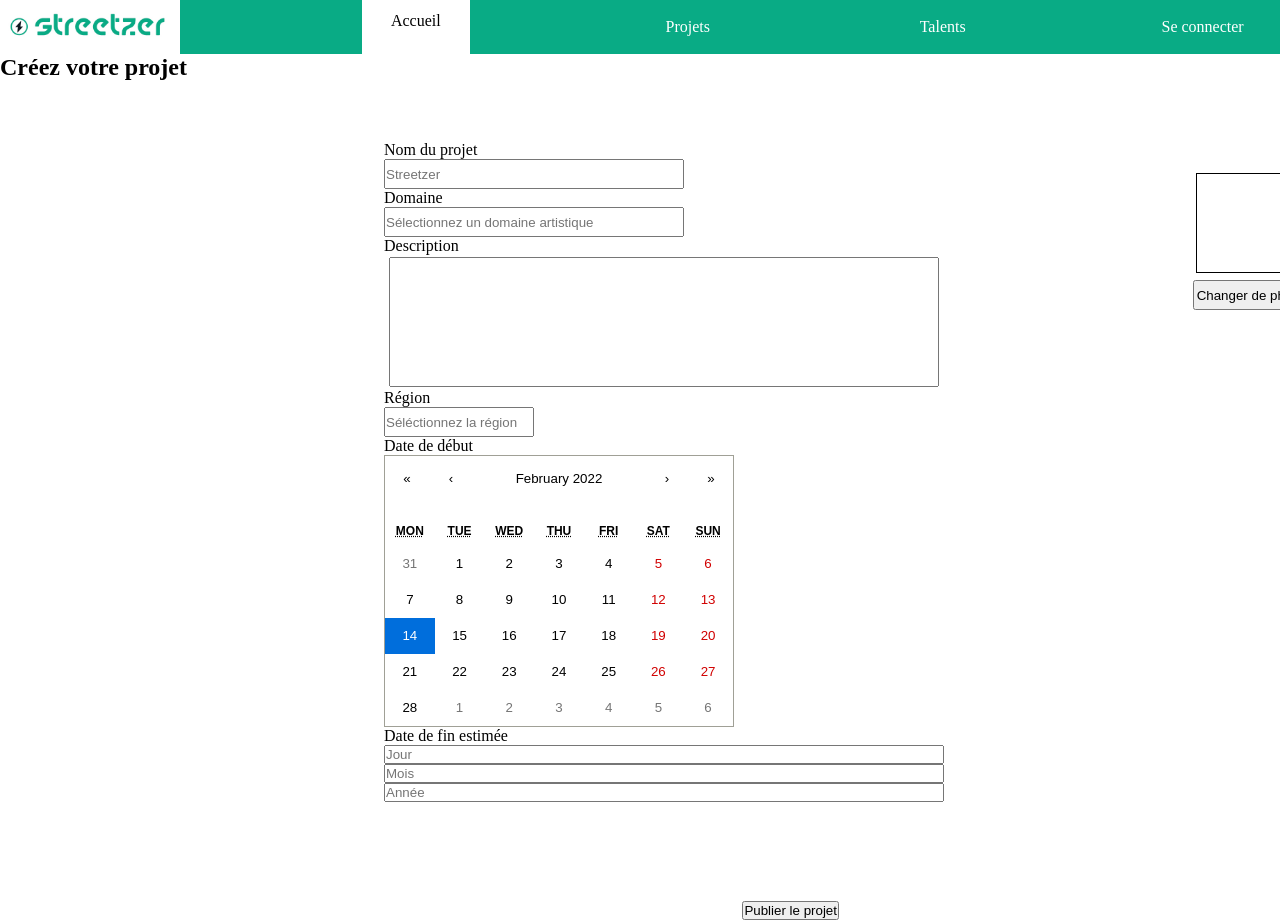
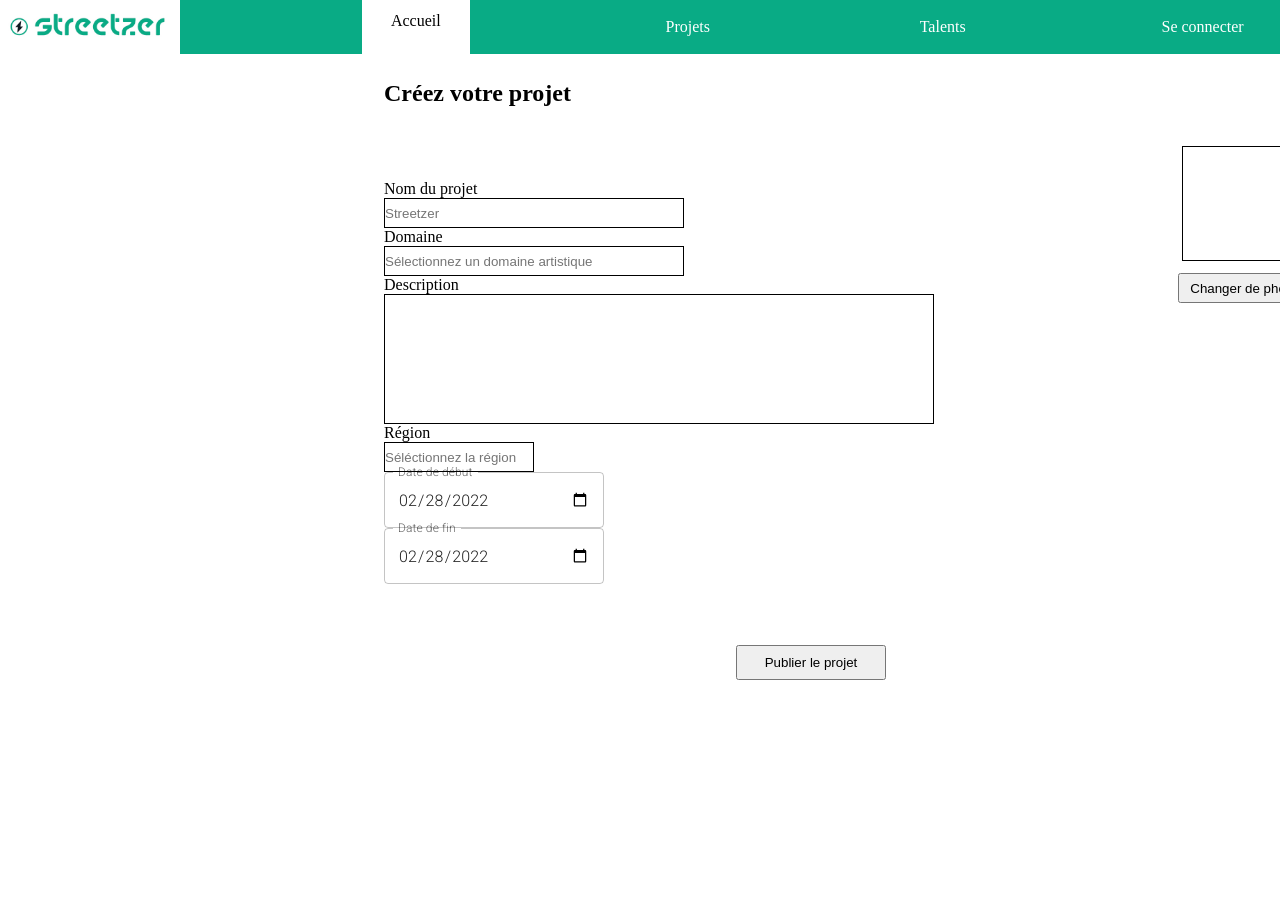
Before and after one commit to WildCodeSchool/11-21-noBugNovember-P3-street-Front, a React (Create React App) app: page /add_projects in a window 1280 px wide. Shown: the top 920 px of the page. After the commit the page ends 800 px from the top, so only its background shows below. Built offline with nearby package versions, Linux system fonts and the light colour scheme; the HTML template or start-up script is replaced by a standard one.

Commit message:
only css

```diff
--- a/package.json
+++ b/package.json
@@ -7,12 +7,14 @@
     "@emotion/styled": "^11.8.1",
     "@fortawesome/react-fontawesome": "^0.1.17",
     "@mui/material": "^5.4.3",
+    "@mui/styles": "^5.4.2",
     "@splidejs/react-splide": "^0.6.20",
     "@splidejs/splide": "^3.6.12",
     "@testing-library/jest-dom": "^5.16.2",
     "@testing-library/react": "^12.1.2",
     "@testing-library/user-event": "^13.5.0",
     "axios": "^0.26.0",
+    "date-fns": "^2.28.0",
     "react": "^17.0.2",
     "react-calendar": "^3.7.0",
     "react-dom": "^17.0.2",
--- a/src/components/CreateProject.css
+++ b/src/components/CreateProject.css
@@ -4,12 +4,24 @@
     justify-content: center;
     align-items: flex-start;
     position: absolute;
+    top: 15%;
     left: 30%;
     justify-content: space-between;
     margin-top: 60px;
 
 }
 
+.titleContainer {
+    display: flex;
+    position: absolute;
+    top: 10%;
+    left: 30%;
+}
+
+input {
+    border: 1px solid black;
+    outline: none;
+}
 .name {
     width: 300px;
     height: 30px;
@@ -20,9 +32,10 @@
     height: 30px;
 }
 
-.description {
+.descriptionProject {
     width: 550px;
     height: 130px;
+    margin: 0;
 }
 
 .region {
@@ -30,39 +43,9 @@
     height: 30px;
 }
 
-/* .jour {
-    width: 65px;
-    height: 30px;
-}
-
-.mois {
-    width: 65px;
-    height: 30px;
-}
-
-.année {
-    width: 65px;
-    height: 30px;
-} */
-
-/* .jourEnd {
-    width: 65px;
-    height: 30px;
-}
-
-.moisEnd {
-    width: 65px;
-    height: 30px;
-}
-
-.annéeEnd {
-    width: 65px;
-    height: 30px;
-} */
-
 .photoContainer {
-    width: 100px;
-    height: 100px;
+    width: 115px;
+    height: 115px;
     border: 1px solid black;
 }
 
@@ -111,3 +94,23 @@
     width: 100px;
     height: 100px;
 } */
+
+.css-1lwbda4-MuiStack-root {
+    /* margin-block: 10px;
+    margin-inline: 0; */
+    margin: 10px 0 ;
+}
+
+.css-1sumxir-MuiFormLabel-root-MuiInputLabel-root {
+    color: rgb(0 0 0)!important;
+    font-size: 19px!important;
+}
+
+.css-1d3z3hw-MuiOutlinedInput-notchedOutline {
+    border-color: rgb(0 0 0)!important;
+}
+
+.secondButton {
+    height: 35px;
+    width: 150px;
+}
--- a/src/components/CreateProject.js
+++ b/src/components/CreateProject.js
@@ -1,10 +1,12 @@
 import React, { useState } from 'react';
-import Calendar from 'react-calendar';
 import "./CreateProject.css";
 import 'react-calendar/dist/Calendar.css';
+import TextField from '@mui/material/TextField';
+import Stack from '@mui/material/Stack';
+
 
 const CreateProject = () => {
-    const [value, onChange] = useState(new Date())
+
   return (
     <>
       <div className="titleContainer" >
@@ -18,7 +20,7 @@ const CreateProject = () => {
                     <p>Domaine</p>
                     <input className="domaine" type="search" placeholder="Sélectionnez un domaine artistique"></input>
                     <p>Description</p>
-                    <input className="description" type="text"></input>
+                    <input className="descriptionProject" type="text"></input>
                 </div>
                 <div className="fourthContainer" >
                     <div className="photoContainer"></div>
@@ -28,15 +30,31 @@ const CreateProject = () => {
                     <div className="sixthContainer">
                         <p>Région</p>
                         <input className="region" type="select" placeholder="Séléctionnez la région"></input>
-                        <p>Date de début</p>
-                        <Calendar className="calendar" onChange={onChange} value={value} />
-                        {/* <input className="date" type="select" placeholder="Jour"></input>
-                        <input className="date" type="select" placeholder="Mois"></input>
-                        <input className="date" type="select" placeholder="Année"></input> */}
-                        <p>Date de fin estimée</p>
-                        <input className="jourEnd" type="select" placeholder="Jour"></input>
-                        <input className="moisEnd" type="select" placeholder="Mois"></input>
-                        <input className="annéeEnd" type="select" placeholder="Année"></input>
+                        {/* <p>Date de début</p> */}
+                        <Stack className="calendar" component="form" noValidate spacing={3}>
+                        <TextField
+                            id="date"
+                            label="Date de début"
+                            type="date"
+                            defaultValue="2022-02-28"
+                            sx={{ width: 220 }}
+                            InputLabelProps={{
+                            shrink: true,
+                            }}
+                            />
+                        </Stack>
+                        <Stack  component="form" noValidate spacing={3}>
+                        <TextField
+                            id="date"
+                            label="Date de fin"
+                            type="date"
+                            defaultValue="2022-02-28"
+                            sx={{ width: 220 }}
+                            InputLabelProps={{
+                            shrink: true,
+                            }}
+                            />
+                        </Stack>
                     </div>
                     <div className="seventhContainer">
                         <div className="holderButton">
@@ -52,53 +70,3 @@ const CreateProject = () => {
 };
 
 export default CreateProject;
-
-
-
-
-
-
-
-
-
-
-
-
-// // <h2>Créez votre projet</h2>
-// <div className="firstDiv">
-// <div className="nameContainer">
-//   <p>Nom du projet</p>
-//   <input className="name" type="text" placeholder="Streetzer"></input>
-// </div>
-// <div className="domaineContainer">
-//   <p>Domaine</p>
-//   <input
-//     className="domaine"
-//     type="search"
-//     placeholder="Sélectionnez un domaine artistique"
-//   ></input>
-// </div>
-// <div className="descriptionContainer">
-//   <p>Description</p>
-//   <input className="description" type="text"></input>
-// </div>
-// <div className="regionContainer">
-//   <p>Région</p>
-//   <input className="region" type="select" placeholder="Séléctionnez la région"></input>
-// </div>
-// <div className="dateBegin">
-//   <p>Date de début</p>
-//   <input className="jour" type="select" placeholder="Jour"></input>
-//   <input className="mois" type="select" placeholder="Mois"></input>
-//   <input className="année" type="select" placeholder="Année"></input>
-// </div>
-// <div className="dateEnd">
-//   <p>Date de fin estimée</p>
-//   <input className="jourEnd" type="select" placeholder="Jour"></input>
-//   <input className="moisEnd" type="select" placeholder="Mois"></input>
-//   <input className="annéeEnd" type="select" placeholder="Année"></input>
-// </div>
-// {/* <div className="holderButton">
-//   <div className="holderButton">Publier le projet</div>
-// </div> */}
-// </div>
```
Also changed, not shown: 1 other file (tests, documents, lock files or other folders).
